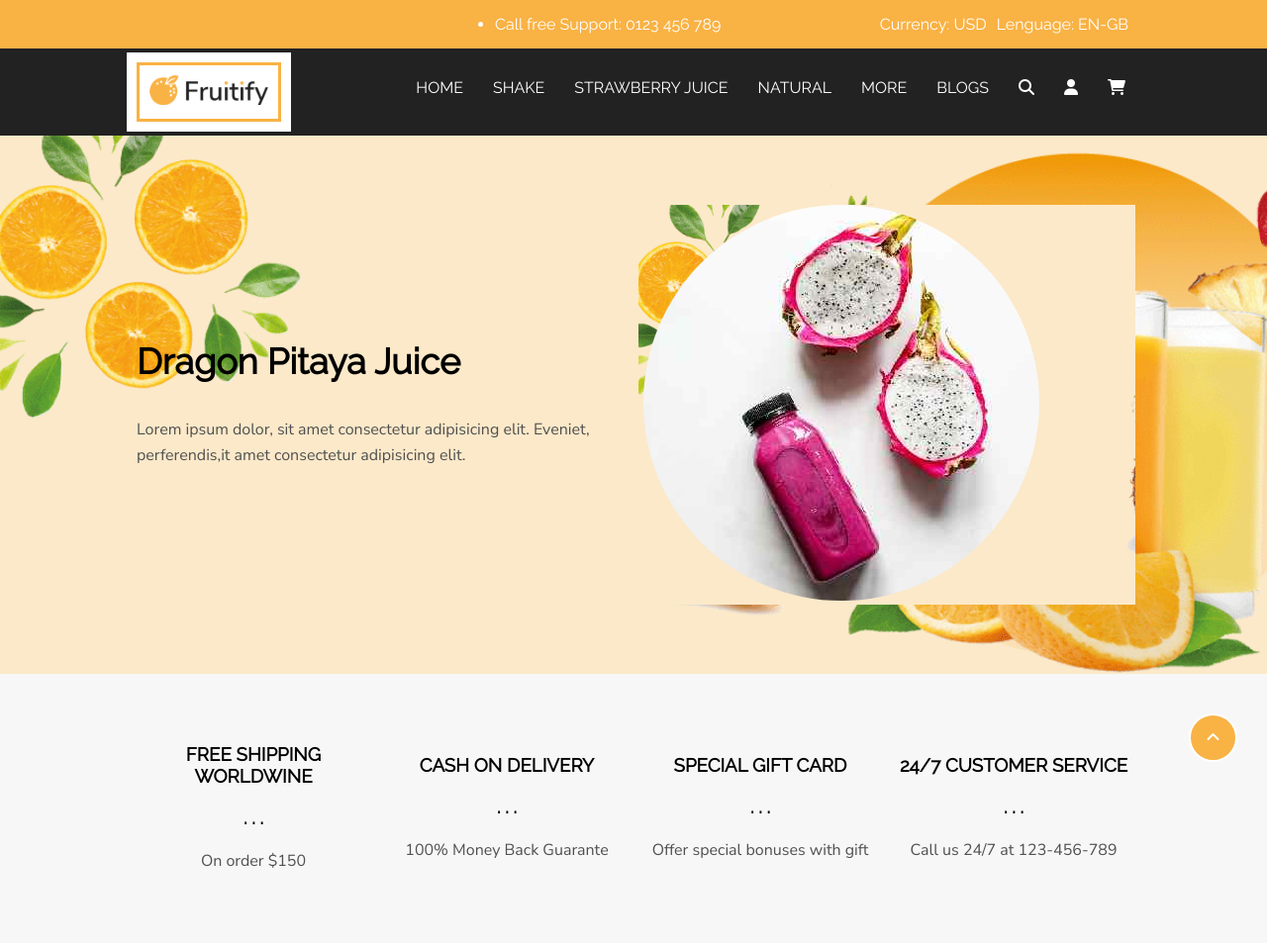
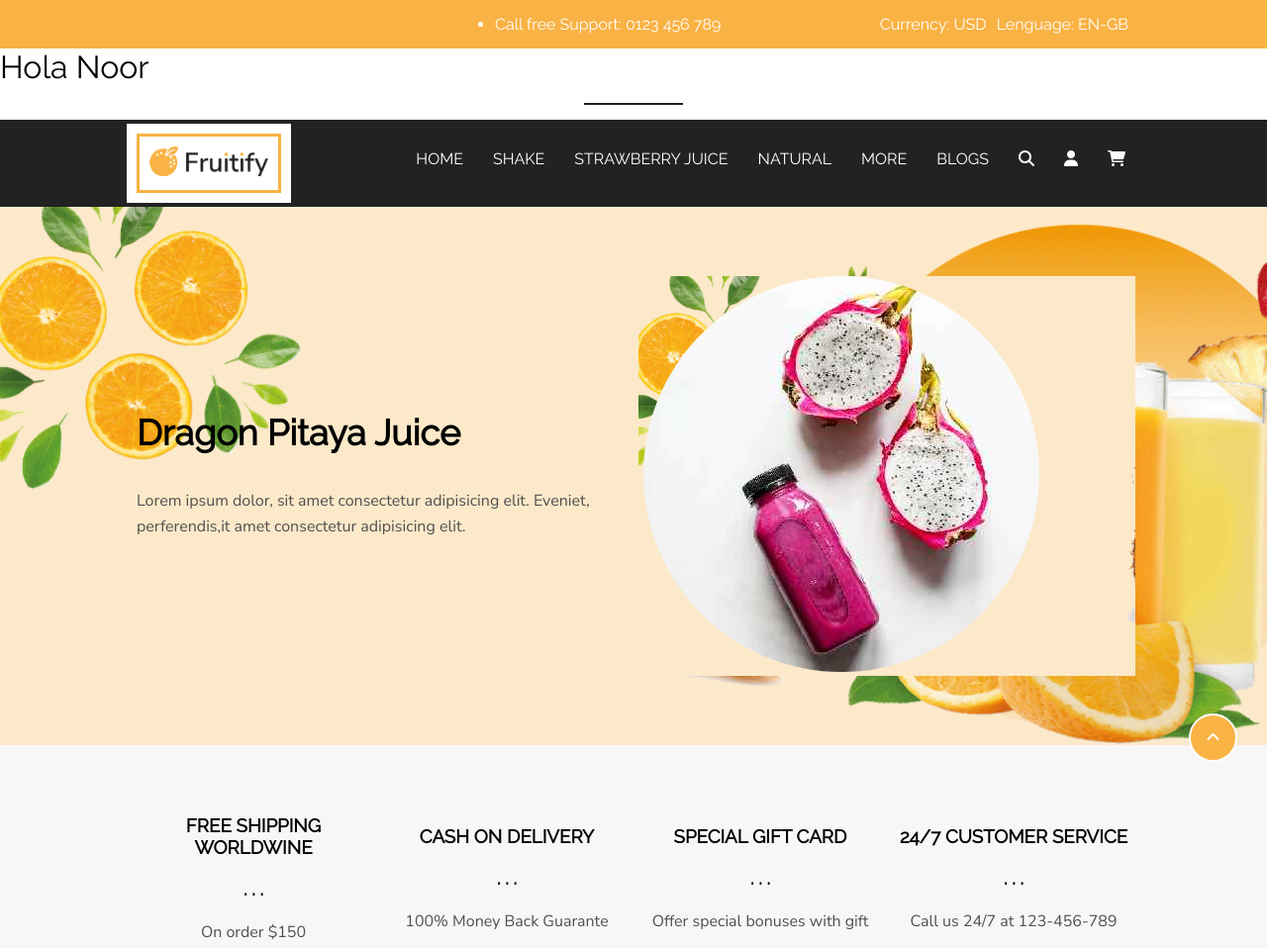
Before and after one commit to Jager1020/D.Web_ISIL, a plain HTML site: page index.html in a window 1280 px wide. Shown: the top 958 px of the page at 99% size. Drawn offline with Linux system fonts and the light colour scheme.

Commit message:
Demostracion

```diff
--- a/index.html
+++ b/index.html
@@ -10,7 +10,7 @@
 
     <!-- Enlazar el archivo HTML con una hoja de estilos externa -->
     <link rel="stylesheet" href="css/styles.css">
-    <title>Document</title>
+    <title>Frutify</title>
 </head>
 <body>
     <section id="barra">
@@ -28,6 +28,10 @@
             </div><!---->
         </div><!--barra-padre-->
     </section><!--barra-->
+
+    <section>
+        <h2>Hola Noor</h2>
+    </section>
 
     <header id="cabecera" class="">
         <div class="container">
```
